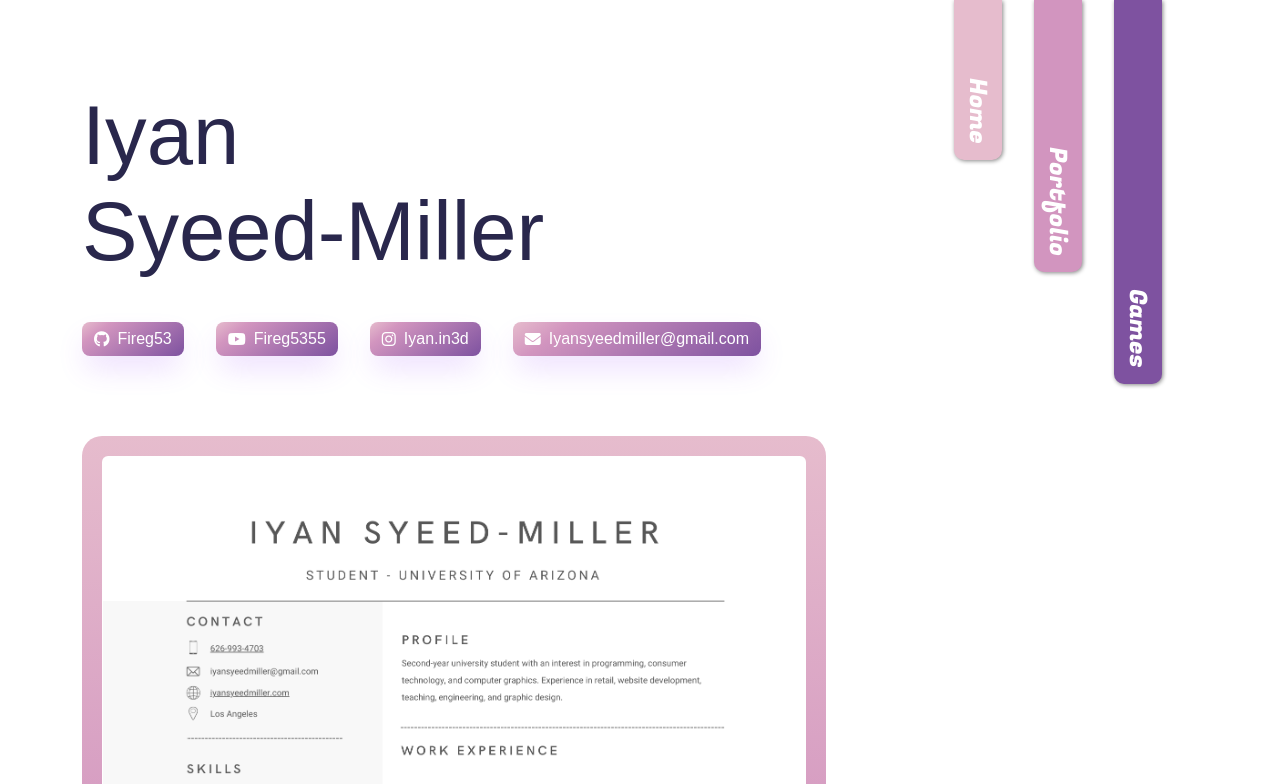
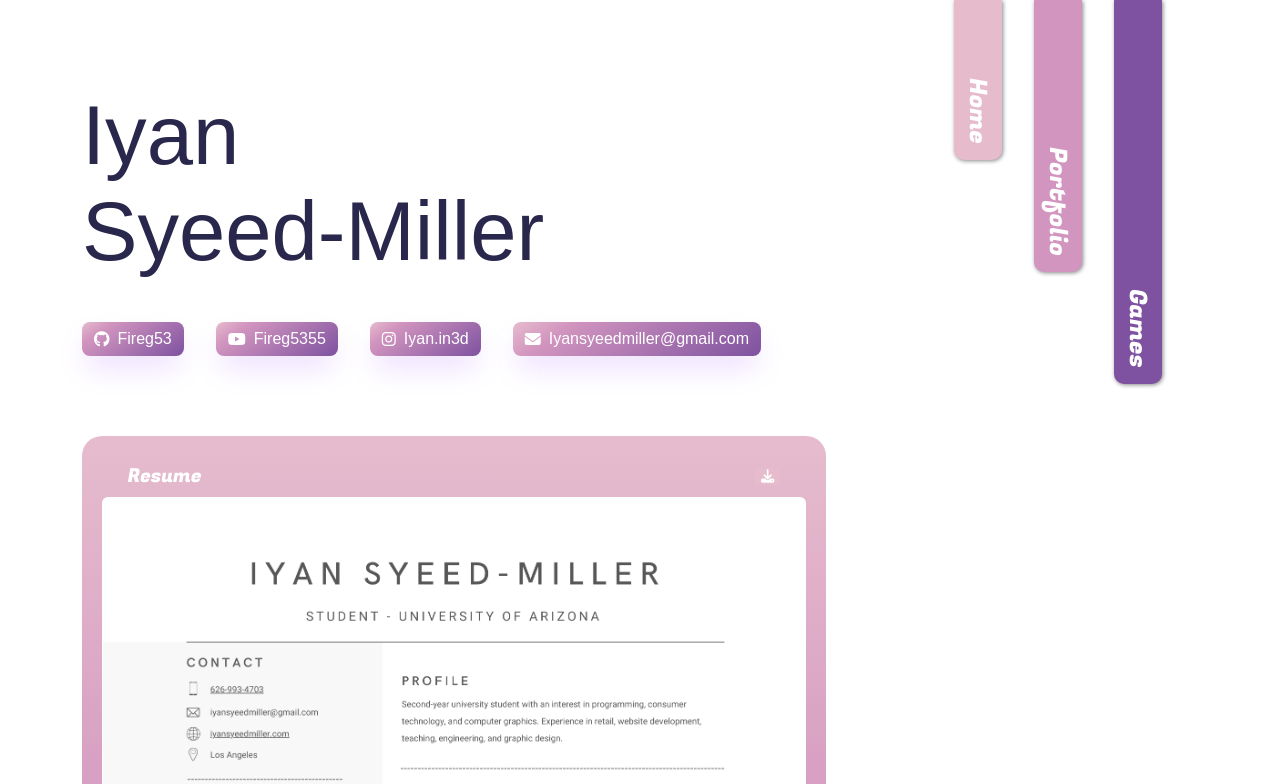
Before and after one commit to Fireg53/Fireg53.github.io, a SvelteKit app in the folder namesake/: page / in a window 1280 px wide. Shown: the top 784 px of the page. Built offline with nearby package versions, Linux system fonts and the light colour scheme; a web font is replaced by a local one.

Commit message:
restyled resume

```diff
--- a/namesake/src/routes/+page.svelte
+++ b/namesake/src/routes/+page.svelte
@@ -18,6 +18,7 @@
 	<button onclick={openInNewTab("mailto:iyansyeedmiller@gmail.com")} class="gradient"><i class="fas fa-envelope"></i> <span>Iyansyeedmiller@gmail.com</span></button>
 </div>
 <div class="resume">
+	<span class='label'><p>Resume</p><button class='download'><i class="fas fa-download"></i></button></span>
 	<img src="Resume.png" alt='Resume' style='width:100%; height:100%; border-radius:6px;'>
 </div>
 
@@ -44,9 +45,7 @@
 	}
 	.resume{
 		display: flex;
-		direction: column;
-		justify-content: center;
-		align-items: center;
+		flex-direction: column;
 		padding: 20px;
 		margin-top: 5rem;
 		margin-right:40%;
@@ -55,6 +54,27 @@
 		height: 70vw;
 		border-radius: 20px;
 		margin-left: 5%;
+	}
+	.label{
+		padding-left: 2vw;
+		padding-right: 2vw;
+		display: flex;
+		flex-direction: row;
+		justify-content: space-between;
+		align-items: center;
+		color: white;
+		font-family: "Fugaz One", sans-serif;
+		font-weight: 400;
+		font-style: normal;
+		font-size: 1.5vw;
+		line-height: 0.2vw;
+
+	}
+	.download {
+		background-color:#E6BCCD;
+		border: 0;
+		color: white;
+		cursor: pointer;
 	}
 	.gradient {
 	align-items: center;
```
